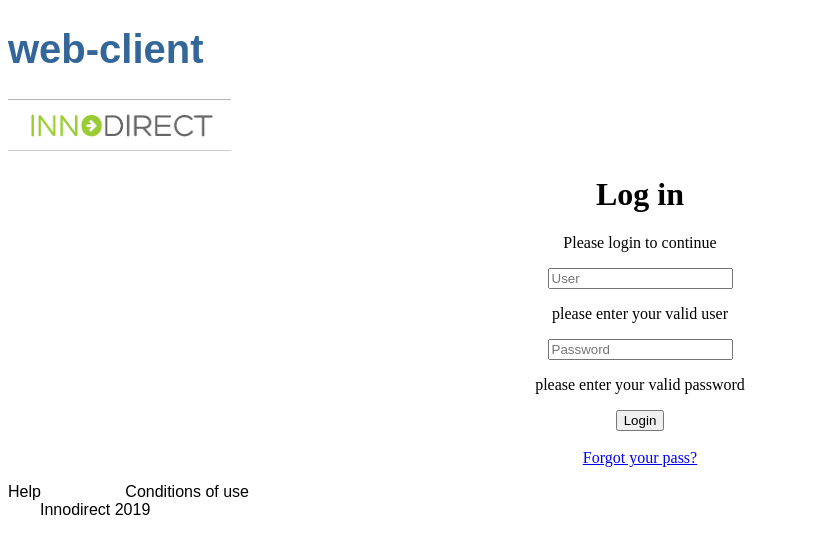
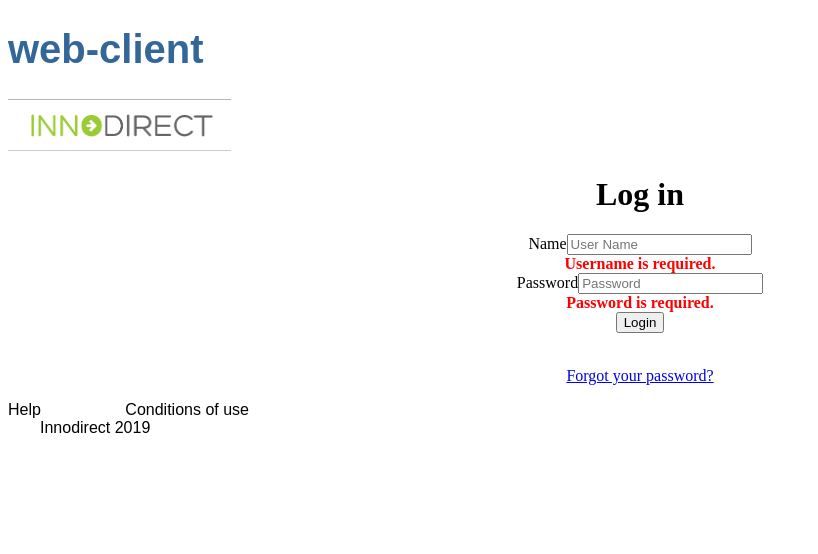
Before and after one commit to tooktech/innodirect_angular, an Angular app in the folder web-client/: page /login in a window 1280 px wide. Shown: the top 554 px of the page, without its empty margins (0-818 px from the left). Built offline with nearby package versions, Linux system fonts and the light colour scheme.

Commit message:
Updated login on point

```diff
--- a/web-client/package.json
+++ b/web-client/package.json
@@ -19,6 +19,7 @@
     "@angular/platform-browser": "~8.2.3",
     "@angular/platform-browser-dynamic": "~8.2.3",
     "@angular/router": "~8.2.3",
+    "bootstrap": "^4.3.1",
     "rxjs": "~6.4.0",
     "tslib": "^1.10.0",
     "zone.js": "~0.9.1"
--- a/web-client/src/app/login/login.component.css
+++ b/web-client/src/app/login/login.component.css
@@ -53,3 +53,9 @@ body{
   height: 300px;
   text-align: center;
 }
+
+.error{
+  display: block;
+  color: red;
+  font-weight: bold;
+}
--- a/web-client/src/app/login/login.component.html
+++ b/web-client/src/app/login/login.component.html
@@ -1,37 +1,29 @@
 <div style="text-align:center">
   <h1>Log in</h1>
-<div class="signin-content">
-<form [formGroup]="form" novalidate>
-  <p>Please login to continue</p>
 
-  <div>
-  <span>
-  <input placeholder="User" formControlName="userName" required>
-    <!--<input [innerHTML]="username"></span>-->
-    <p>please enter your valid user</p>
-  </span>
+  <div class="container">
+    <form [formGroup]="form">
+
+      <div class="form-group">
+        <label for="username">Name</label>
+        <input formControlName="userName" [(ngModel)]="username" id="username" name="username" class="form-control" placeholder="User Name"/>
+        <label *ngIf="form.get('userName').invalid" class="error"> Username is required. </label>
       </div>
 
-  <div *ngIf="doLogin()">
-    Please inform your user name
+      <div class="form-group">
+        <label for="password">Password</label>
+        <input formControlName="password" [(ngModel)]="password" type="password" id="password" name="password"
+               class="form-control" placeholder="Password"/>
+        <label *ngIf="form.get('password').invalid" class="error"> Password is required. </label>
       </div>
 
-  <div>
-    <span>
-    <input type="password" placeholder="Password" formControlName="password" required>
-      <!--<input [innerHTML]="password"></span>-->
-      <p>please enter your valid password</p>
-    </span>
-  </div>
+      <button (click)="doLogin()" class="btn btn-primary">Login</button>
 
-  <div *ngIf="doLogin()">
-    Please inform your user name
-  </div>
+      <p id="demo"></p>
+       <nav>
+        <a routerLink="/forgot-password"><br>Forgot your password?</a>
+      </nav>
 
-  <button (click)="doLogin()" raised-button color="primary">Login</button>
-  <nav>
-    <a routerLink="/forgot-password"><br>Forgot your pass?</a>
-  </nav>
 
     </form>
   </div>
--- a/web-client/src/app/login/login.component.ts
+++ b/web-client/src/app/login/login.component.ts
@@ -2,7 +2,8 @@ import { Component, OnInit } from '@angular/core';
 import { FormGroup, FormBuilder, Validators, AbstractControl } from '@angular/forms';
 import { Router } from '@angular/router';
 import {StringUtils} from '../helpers/string-utils';
-
+import { NgModule } from '@angular/core';
+import { FormsModule, ReactiveFormsModule }    from '@angular/forms';
 
 @Component({
   selector: 'app-login',
@@ -24,7 +25,7 @@ export class LoginComponent implements OnInit {
 
   initForm() {
     this.form = this.fb.group({
-      userName: ['', Validators.required],
+      userName: ['',  Validators.required],
       password: ['', Validators.required]
     });
   }
@@ -37,15 +38,13 @@ export class LoginComponent implements OnInit {
   }
 
   doLogin() {
-       debugger;
-
-       if (StringUtils.isStringNonEmpty(this.username) || StringUtils.isStringNonEmpty(this.password)) {
-      this.isInvalid = false;
-      this.validationMessage = 'Please insert something!';
-    } else {
+  debugger;
+    if (this.form.valid) {
       if (this.username === 'abc' && this.password === 'abc') {
+        document.getElementById("demo").innerHTML = "";
         this.router.navigate(['/dashboard']);
       } else {
+        document.getElementById("demo").innerHTML = "Invalid user or password. Try again !";
         this.isInvalid = true;
         this.validationMessage = 'Invalid login !';
       }
```
Also changed, not shown: 1 other file (tests, documents, lock files or other folders). Lines whose indentation alone changed are shown as unchanged.
